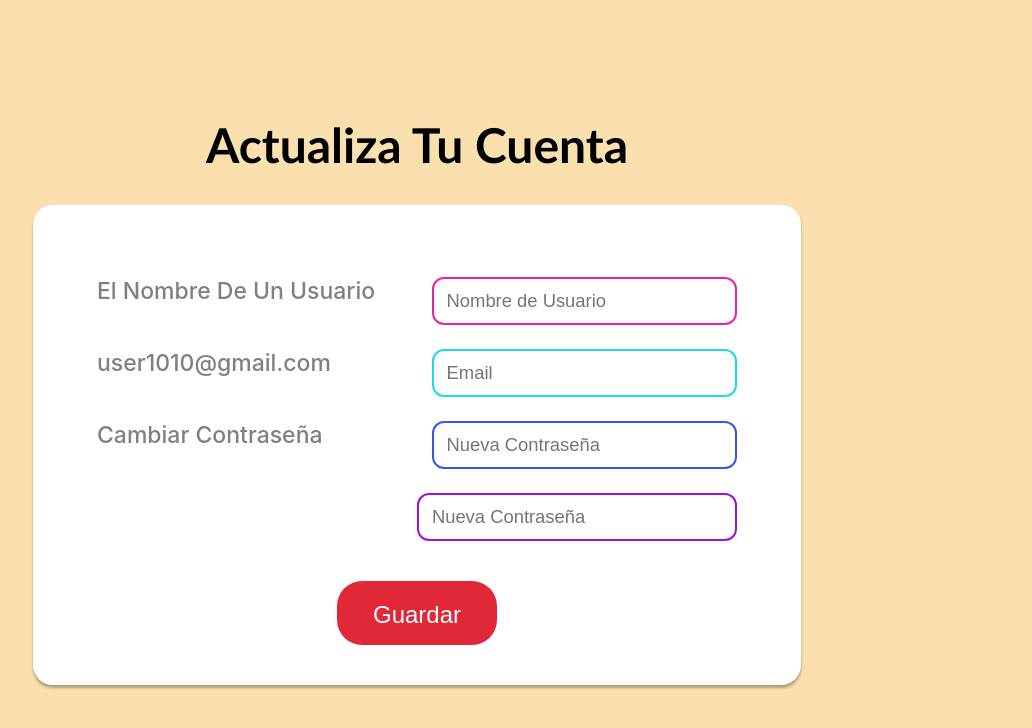
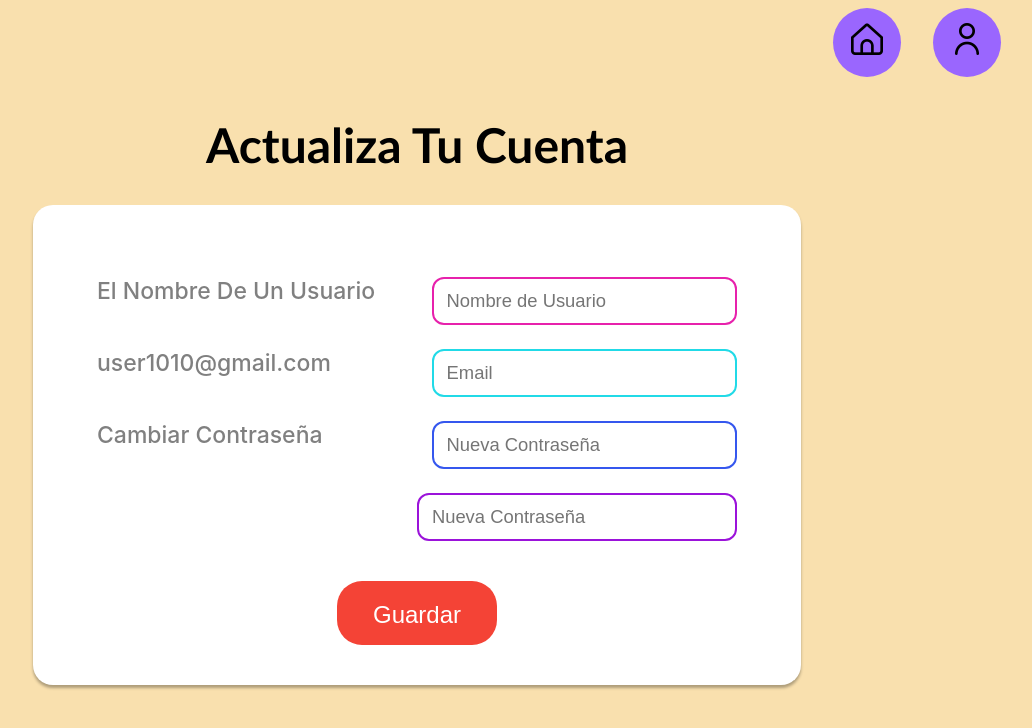
Before and after one commit to TomasCedeno/ColabArt_Frontend, a React (Vite) app: page /account in a window 1280 px wide. Shown: the top 728 px of the page, without its empty margins (223-1255 px from the left). Built offline with nearby package versions, Linux system fonts and the light colour scheme.

Commit message:
Navbar Component

```diff
--- a/src/components/Navbar/index.jsx
+++ b/src/components/Navbar/index.jsx
@@ -0,0 +1,38 @@
+import {Link, useNavigate, useLocation} from 'react-router-dom'
+import './navbar.css'
+
+const Navbar = () => {
+    const navigate = useNavigate();
+    const location = useLocation();
+
+    return <header>
+        <nav className='nav'>
+            <ul className='menu'>
+                <li>
+                    {
+                        (location.pathname != '/home')
+                        ? <div onClick={() => navigate('/home')} className='btn'>
+                            <i className="fi fi-rs-home"></i>
+                        </div>
+                        : <></>
+                    }
+                </li>
+                <li>
+                    <div className='btn'>
+                        <i className="fi fi-rr-user"></i>
+                    </div>
+                    <ul className='submenu'>
+                        <li>
+                            <Link className='link' to={'/account'} > Cuenta </Link>
+                        </li>
+                        <li>
+                            <Link className='link' to={'/'} > Cerrar Sesión </Link>
+                        </li>
+                    </ul>
+                </li>
+            </ul>
+        </nav>
+    </header>
+}
+
+export default Navbar;
--- a/src/components/Navbar/navbar.css
+++ b/src/components/Navbar/navbar.css
@@ -0,0 +1,72 @@
+@import url('https://cdn-uicons.flaticon.com/uicons-regular-rounded/css/uicons-regular-rounded.css');
+@import url('https://cdn-uicons.flaticon.com/uicons-regular-straight/css/uicons-regular-straight.css');
+
+header{
+	width: 100%;
+    position: absolute;
+    top: 0;
+    left: 0;
+}
+
+.nav{
+    display: flex;
+    justify-content: end;
+    margin: 0 40px;
+}
+
+.nav ul{
+	list-style: none;
+}
+
+.menu > li{
+	position: relative;
+	display: inline-block;
+}
+
+.btn{
+	display: block;
+    font-size: 2rem;
+	padding: 13px 18px;
+    margin: 0.5rem 1rem;
+    background-color: #9a66fe;
+    border-radius: 50%;
+	color: #000;
+	font-family: 'Open sans';
+	text-decoration: none;
+    cursor: pointer;
+}
+
+.menu li .btn:hover{
+	color: #ffffff;
+	transition: all .3s;
+}
+
+/* Submenu*/
+
+.submenu{
+	position: absolute;
+	background: #fff;
+	width: 120%;
+	visibility: hidden;
+	opacity: 0;
+	transition: opacity 1.5s;
+}
+
+.submenu li .link{
+	display: block;
+	padding: 15px;
+	color: rgb(0, 0, 0);
+    font-size: 1rem;
+	font-family: 'Open sans';
+	text-decoration: none;
+    font-family: 'Gill Sans', 'Gill Sans MT', Calibri, 'Trebuchet MS', sans-serif;
+}
+
+.menu li:hover .submenu{
+	visibility: visible;
+	opacity: 1;
+}
+
+.submenu li:hover{
+    background-color: #9a66fe;
+}
--- a/src/routes/Account/account.css
+++ b/src/routes/Account/account.css
@@ -71,7 +71,7 @@ input {
 }
 
 #btnSave {
-    background-color: rgb(224, 40, 55);
+    background-color: #f44336;
     color: #fff;
     width: 10rem;
     font-size: 1.5rem;
@@ -84,7 +84,7 @@ input {
 }
 
 #btnSave:hover {
-    background-color: rgb(126, 17, 26);
+    background-color: #a52d24;
     color: #fff;
     cursor: pointer;
 }
--- a/src/routes/Account/index.jsx
+++ b/src/routes/Account/index.jsx
@@ -1,4 +1,5 @@
 import { useState } from 'react';
+import Navbar from '../../components/Navbar'
 import './account.css'
 
 import {data} from '../../../provisional_data'
@@ -20,6 +21,8 @@ const Account = () => {
     }
 
     return <div className="account">
+
+        <Navbar />
 
         <h1>Actualiza Tu Cuenta</h1>
 
--- a/src/routes/Home/index.jsx
+++ b/src/routes/Home/index.jsx
@@ -1,6 +1,9 @@
+import Navbar from "../../components/Navbar";
 
 const Home = () => {
-    return <div>Home</div>
+    return <div>
+        <Navbar />
+    </div>
 }
 
 export default Home;
```
Also changed, not shown: 1 other file (tests, documents, lock files or other folders).
